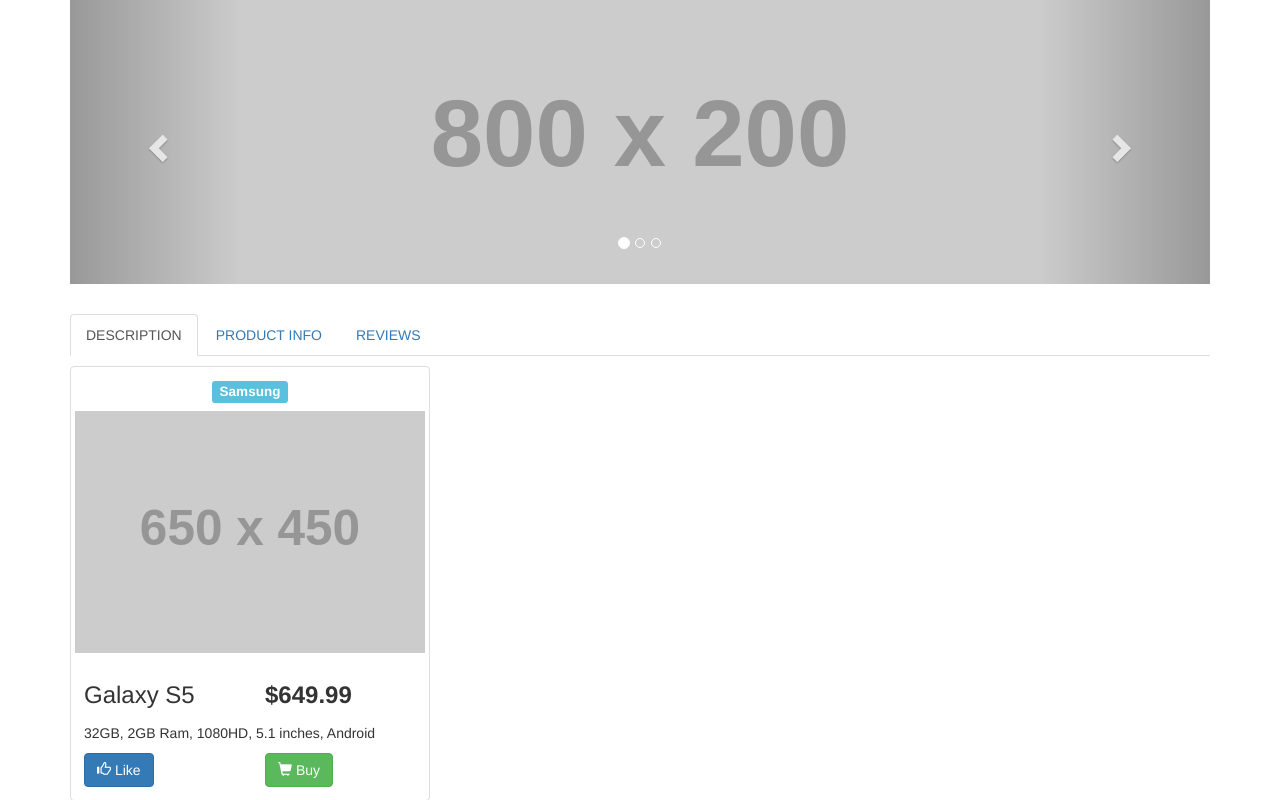
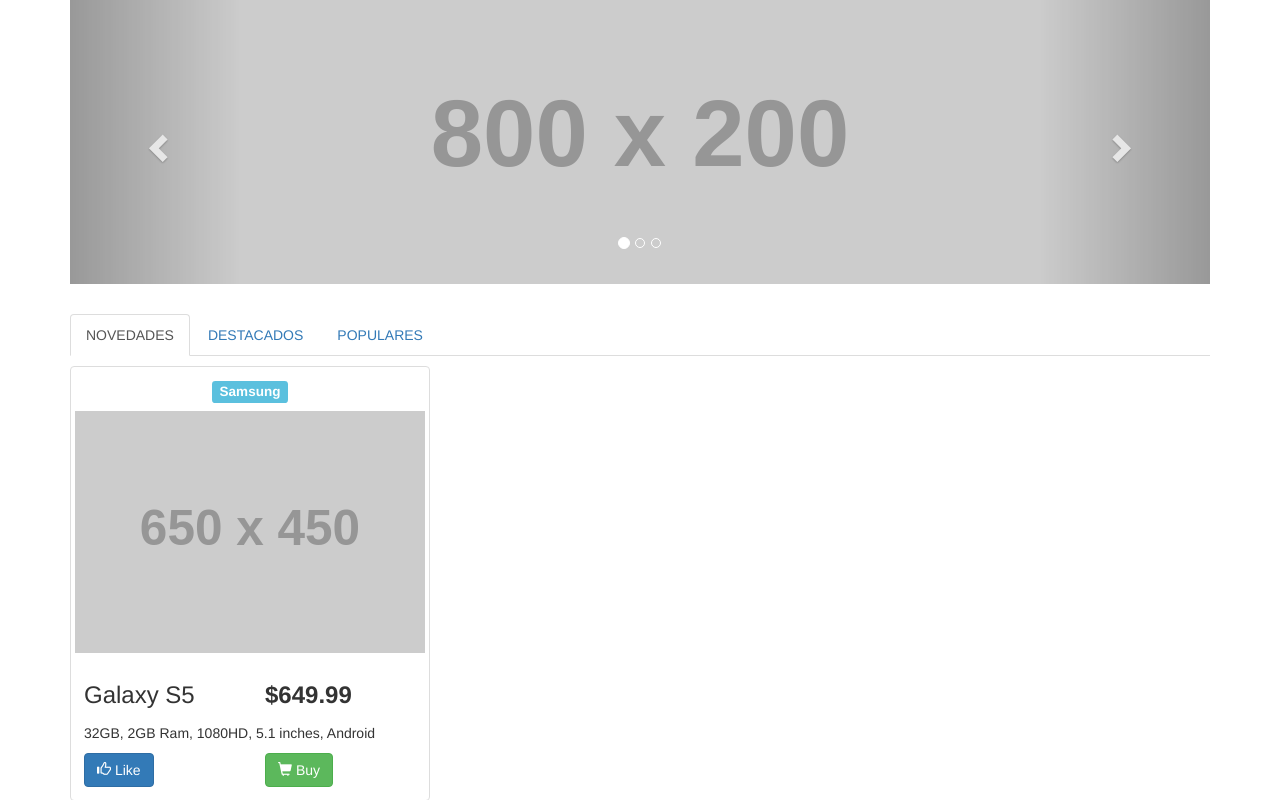
Before and after one commit to B0rjitaaa/jaretz-cms, a Django app: page / in a window 1280 px wide. Shown: the part 101-901 px from the top of the page. Run offline with Django 3.2, Linux system fonts and the light colour scheme; grey boxes labelled with a size stand in for pictures from a placeholder-image service; some libraries are stand-ins or nearby versions.

Commit message:
Changed tabs name.

```diff
--- a/jaretz_cms/shop/templates/index.html
+++ b/jaretz_cms/shop/templates/index.html
@@ -40,9 +40,9 @@
 		<div class="row">
 			<div class="col-md-12 product-info">
 				<ul id="myTab" class="nav nav-tabs nav_tabs">
-					<li class="active"><a href="#service-one" data-toggle="tab">DESCRIPTION</a></li>
-					<li><a href="#service-two" data-toggle="tab">PRODUCT INFO</a></li>
-					<li><a href="#service-three" data-toggle="tab">REVIEWS</a></li>
+					<li class="active"><a href="#service-one" data-toggle="tab">NOVEDADES</a></li>
+					<li><a href="#service-two" data-toggle="tab">DESTACADOS</a></li>
+					<li><a href="#service-three" data-toggle="tab">POPULARES</a></li>
 				</ul>
 				<div id="myTabContent" class="tab-content">
 					<div class="tab-pane fade in active" id="service-one">
```
